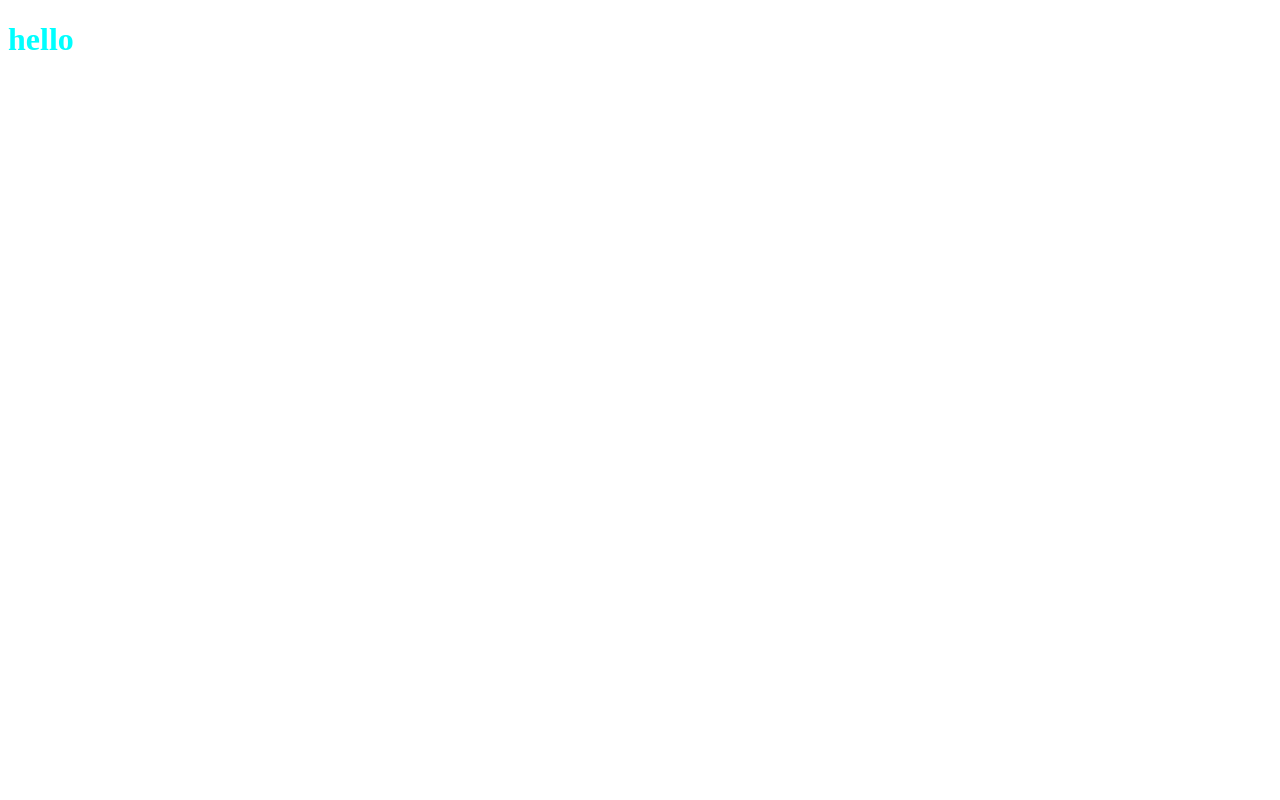
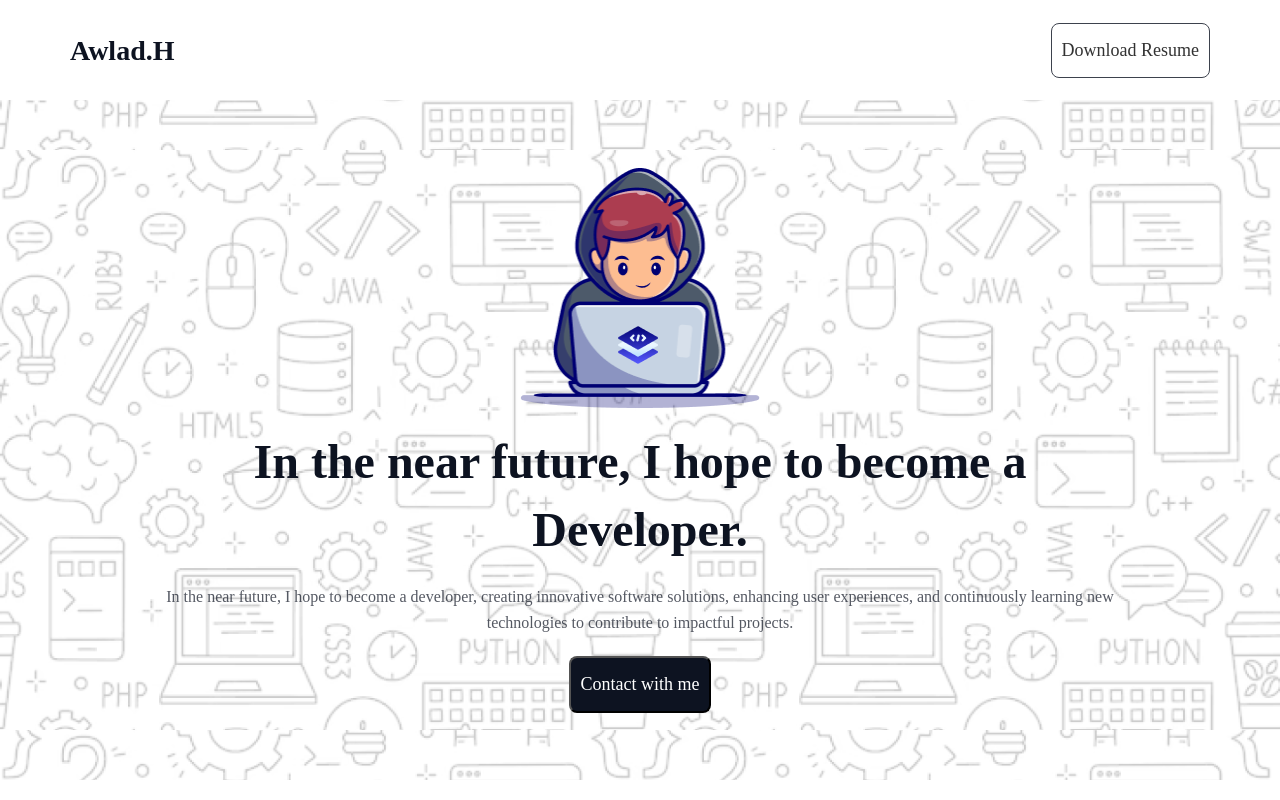
Before and after one commit to MasumAhmed19/Phero-assigment-01, a plain HTML site: page index.html in a window 1280 px wide. Drawn offline with Linux system fonts and the light colour scheme; a web font is replaced by a local one.

Commit message:
nav and hero complete

```diff
--- a/index.html
+++ b/index.html
@@ -5,9 +5,45 @@
     <meta name="viewport" content="width=device-width, initial-scale=1.0">
     <title>Assignment 01</title>
     <link rel="stylesheet" href="style.css">
+    <link rel="preconnect" href="https://fonts.googleapis.com">
+    <link rel="preconnect" href="https://fonts.gstatic.com" crossorigin>
+    <link href="https://fonts.googleapis.com/css2?family=Azeret+Mono:ital,wght@0,100..900;1,100..900&display=swap" rel="stylesheet">
+
+
 </head>
 <body>
-    <h1>hello</h1>
+
+    <header>
+        <nav class="navi">
+            <div class="nav-content">
+                <p class="logo-name">Awlad.H</p>
+                <a><button class="btn-notfill">Download Resume</button></a>
+            </div>
+
+        </nav>
+    </header>
+
+
+
+    <main>
+        <section class="hero-section">
+            <div class="hero-content">
+                <img src="assets/Group.png" alt="Developer Image" width="240" height="240">
+                <h1 class="heading01 cntr">In the near future, I hope to become a Developer.</h1>
+                <p class="pgraph cntr">In the near future, I hope to become a developer, creating innovative software solutions, enhancing user experiences, and continuously learning new technologies to contribute to impactful projects.</p>
+
+                <div class="herobtn">
+                    <a href="#"><button class="btn-fill">Contact with me</button></a>
+                </div>
+
+            </div>
+        </section>
+
+
+
+    </main>
+
+    <footer></footer>
 
 </body>
 </html>
--- a/style.css
+++ b/style.css
@@ -1,3 +1,143 @@
-h1{
-    color: aqua;
+*{
+    padding: 0px;
+    margin: 0px;
 }
+
+main {
+    font-family: "Azeret Mono", monospace;
+}
+
+
+/* common styles */
+/* font-family: "Azeret Mono", monospace; */
+.heading01{
+    color: rgb(13, 19, 33);
+    font-family: Azeret Mono;
+    font-size: 48px;
+    font-weight: 800;
+    line-height: 68px;
+    letter-spacing: 0%;
+}
+
+.title{
+    color: rgb(13, 19, 33);
+    font-family: Azeret Mono;
+    font-size: 32px;
+    font-weight: 800;
+    line-height: 37px;
+    letter-spacing: 0%;
+}
+
+
+.subtitle{
+    color: rgba(13, 19, 33, 0.7);
+    font-family: Azeret Mono;
+    font-size: 24px;
+    font-weight: 700;
+    line-height: 36px;
+    letter-spacing: 0%;
+}
+
+.pgraph {
+    color: rgb(13, 19, 33);
+    font-family: Azeret Mono;
+    font-size: 16px;
+    font-weight: 400;
+    line-height: 26px;
+    letter-spacing: 0%;
+    opacity: 0.7;
+}
+
+
+.cntr {
+    text-align: center;
+}
+
+.btn-fill{
+
+    background: rgb(13, 19, 33);
+    color: rgb(255, 255, 255);
+    padding: 15px 10px 15px 10px;
+    border-radius: 8px;
+    font-family: Azeret Mono;
+    font-size: 18px;
+    font-weight: 500;
+    line-height: 23px;
+    letter-spacing: 0%;
+    text-align: center;
+    cursor: pointer;
+}
+
+.btn-notfill {
+    background: rgb(255, 255, 255);
+    color: rgb(0, 0, 0);
+    padding: 15px 10px 15px 10px;
+    border: 1px solid rgb(13, 19, 33);
+    border-radius: 8px;
+    opacity: 0.8;
+    font-family: Azeret Mono;
+    font-size: 18px;
+    font-weight: 500;
+    line-height: 23px;
+    letter-spacing: 0%;
+    text-align: center;
+    cursor: pointer;
+}
+
+
+/* Navigation bar*/
+
+.navi{
+    width: 100%;
+    background-color: rgb(255, 255, 255);
+    display: flex;
+    align-items: center;
+    justify-content: center;
+}
+
+.nav-content{
+    width: 1140px;
+    height: 100px;
+    display: flex;
+    align-items:center;
+    justify-content: space-between;
+}
+
+.logo-name{
+    color: rgb(13, 19, 33);
+    font-family: Azeret Mono;
+    font-size: 28px;
+    font-weight: 800;
+    line-height: 33px;
+    letter-spacing: 0%;
+    text-align: left;
+}
+
+/* Hero Section */
+
+.hero-section {
+    display: flex;
+    align-items: center;
+    justify-content: center;
+    width: 100%;
+    min-height: 85vh;
+    background-image: url('assets/Hero-bg.png');
+    background-position: center;
+    background-size: contain;
+}
+
+.hero-content{
+
+    max-width: 998px;
+    display: flex;
+    flex-direction: column;
+    align-items: center;
+    justify-content: center;
+    gap: 20px;
+}
+
+.herobtn{
+    display: flex;
+    align-items: center;
+    justify-content: center;
+}
```
Also changed, not shown: 1 other file.
